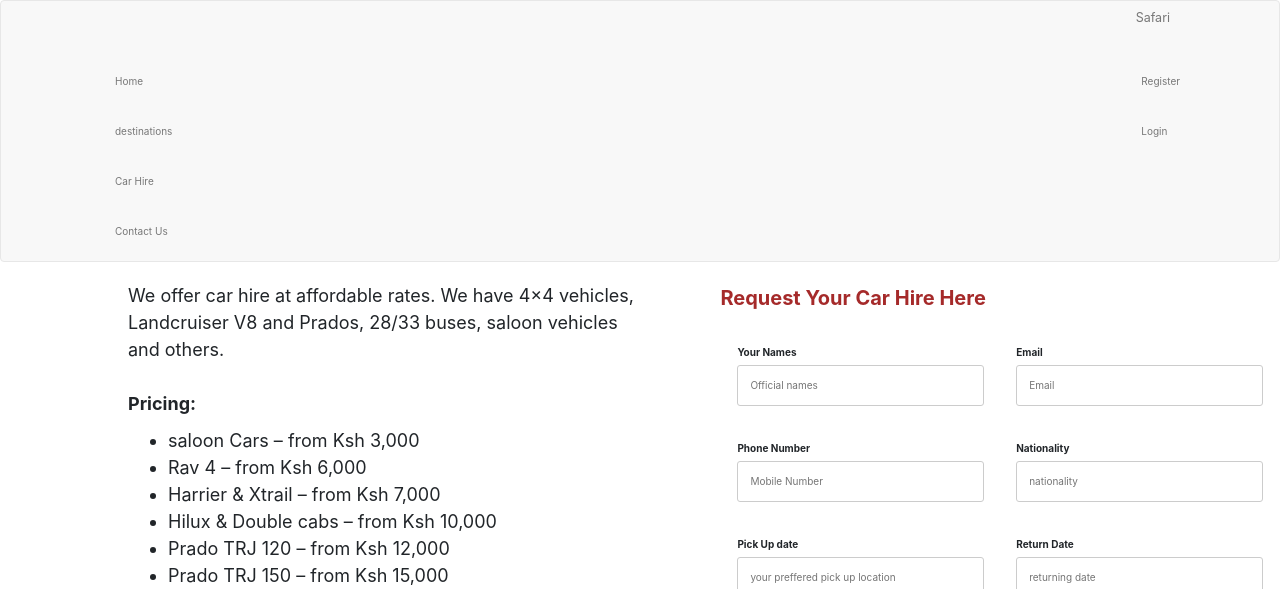
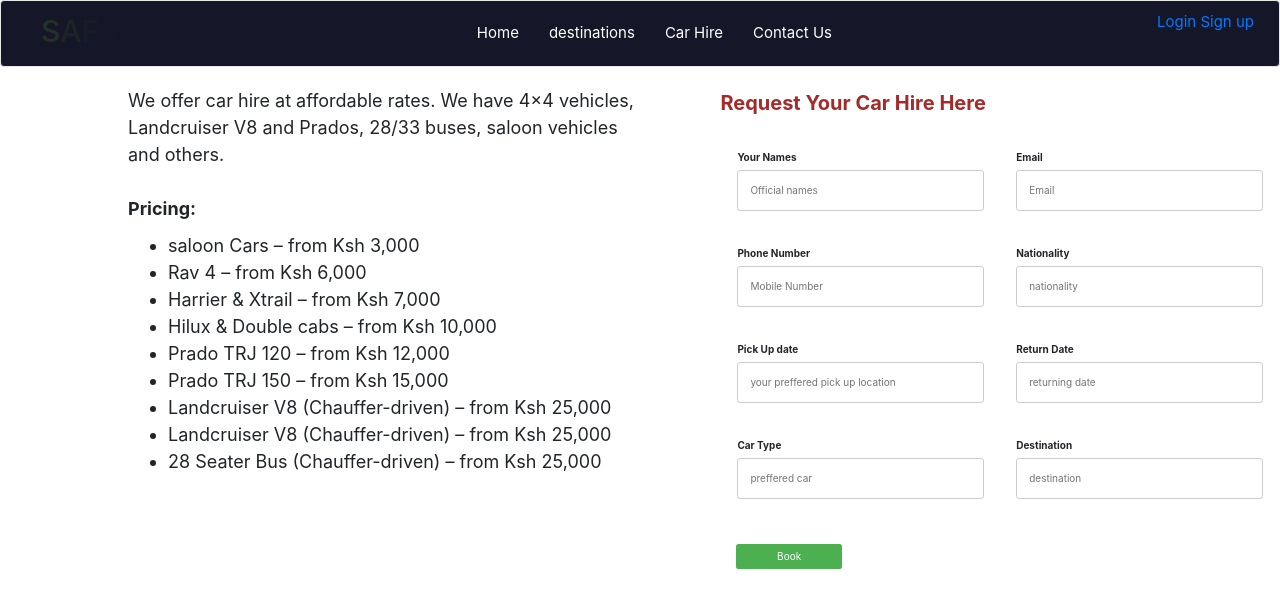
Before and after one commit to Langat05/Safari, a Flask app: page /carhire.html in a window 1280 px wide. Shown: the top 589 px of the page. Run offline with Flask 2, Linux system fonts and the light colour scheme; some libraries are stand-ins or nearby versions; grey boxes are pictures that could not be loaded.

Commit message:
finalize the frontend

```diff
--- a/app/templates/includes/_navbar.html
+++ b/app/templates/includes/_navbar.html
@@ -1,5 +1,11 @@
-<nav class="navbar navbar-default">
-    <div class="container">
+<script src="https://cdnjs.cloudflare.com/ajax/libs/animejs/2.0.2/anime.min.js"></script>
+<link rel="stylesheet" href="{{url_for('static',filename='css/nav.css')}}">
+<script src="{{url_for('static',filename='js/script.js')}}"></script>
+
+
+
+<nav class="navbar navbar-default bar" style="background-color: rgb(22, 22, 41);">
+    <div class="container-fluid">
         <div class="navbar-header">
             <button type="button" class="navbar-toggle collapsed" data-toggle="collapse" data-target="#navbar"
                 aria-expanded="false" aria-controls="navbar">
@@ -8,26 +14,54 @@
                 <span class="icon-bar"></span>
                 <span class="icon-bar"></span>
             </button>
-            <a class="navbar-brand" href="#">Safari</a>
         </div>
+
         <div id="navbar" class="collapse navbar-collapse">
-            <ul class="nav navbar-nav">
-                <li><a href="/">Home</a></li>
-                <li><a href="{{ url_for('main.destinations')}}">destinations</a></li>
-                <li><a href="{{ url_for('main.carhire')}}">Car Hire</a></li>
-                <li><a href="{{ url_for('main.contact')}}">Contact Us</a></li>
+            <h1 class="navbar-brand ml3" href="/" style="float: left;margin-top: 0;font-size: 30px;color: chartreuse;">
+                SAFARI TOURS</h1>
+
+            <ul class="nav navbar" style="display: inline-flex;font-size: 15px;padding-left: 15%;">
+                <li><a href="/" style="color: white;">Home</a></li>
+                <li><a href="{{ url_for('main.destinations')}}" style="color: white;">destinations</a></li>
+                <li><a href="{{ url_for('main.carhire')}}" style="color: white;">Car Hire</a></li>
+                <li><a href="{{ url_for('main.contact')}}" style="color: white;">Contact Us</a></li>
             </ul>
 
-            <ul class="nav navbar-nav navbar-right">
-                {% if session.logged_in %}
-                <li><a href="/logout">Logout</a></li>
-                {% else %}
-                <li><a href="/register">Register</a></li>
-                <li><a href="/login">Login</a></li>
+            <ul class="nav navbar-right" style="display: inline-flex;margin-top: 5px;font-size: 15px;">
+                <div class="topnav">
+                    {% if session.logged_in %}
+                    <a href="/logout/">Logout</a>
+                    {% else %}
+                    <a href="/login/">Login</a>
+                    <a href="/register/">Sign up</a>
+                    {% endif %}
+                </div>
+                <hr>
+
+                {% if session['logged_in'] %}
+                <h5>Welcome, {{session['username'] }}</h5>
                 {% endif %}
 
             </ul>
         </div>
         <!--/.nav-collapse -->
     </div>
+    <script>
+        var textWrapper = document.querySelector('.ml3');
+        textWrapper.innerHTML = textWrapper.textContent.replace(/\S/g, "<span class='letter'>$&</span>");
+        anime.timeline({ loop: true })
+            .add({
+                targets: '.ml3 .letter',
+                opacity: [0, 1],
+                easing: "easeInOutQuad",
+                duration: 2250,
+                delay: (el, i) => 150 * (i + 1)
+            }).add({
+                targets: '.ml3',
+                opacity: 0,
+                duration: 1000,
+                easing: "easeOutExpo",
+                delay: 1000
+            });
+    </script>
 </nav>
--- a/manage.py
+++ b/manage.py
@@ -1,7 +1,9 @@
 from app import create_app
 from flask_script import Manager,Server
+from  flask_migrate import Migrate, MigrateCommand
+# Creating app instance
 
-# Creating app instance
+
 app = create_app('development')
 
 manager = Manager(app)
```
Also changed, not shown: app/templates/index.html (+16 -17 lines), 1 other file.
